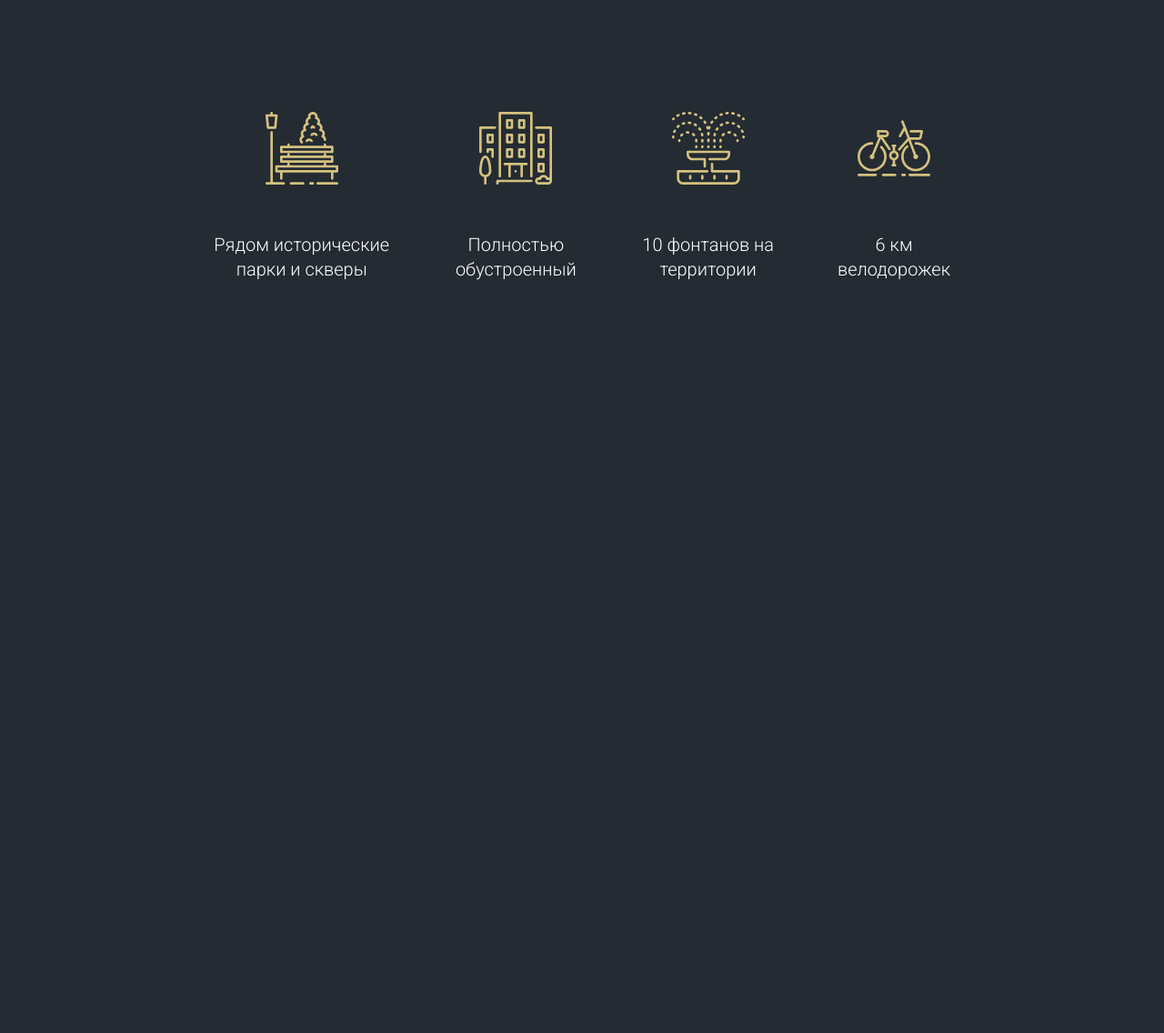
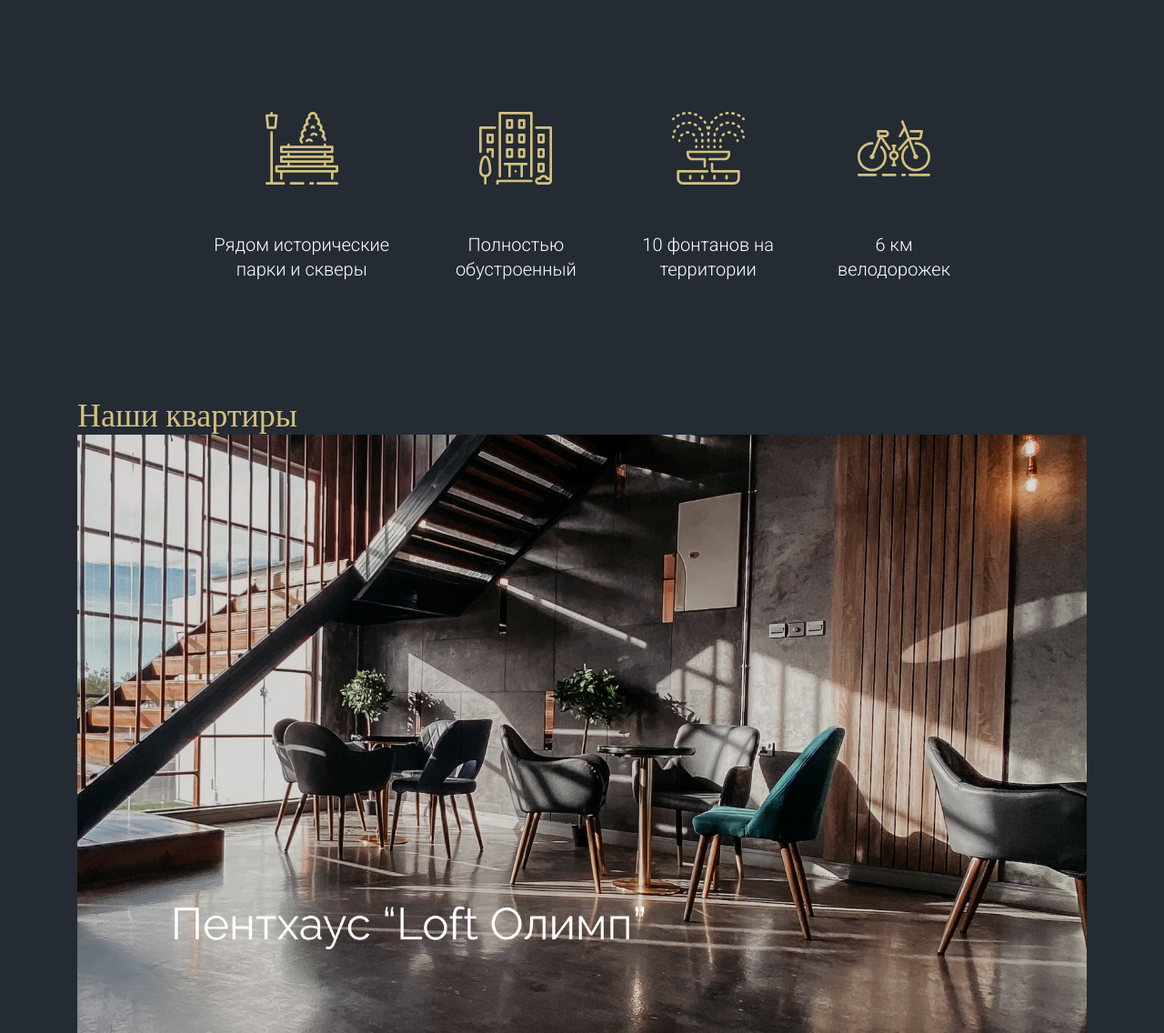
Before and after one commit to NVadimD/loft_house, a plain HTML site: page index.html in a window 1280 px wide. Shown: the part 837-1973 px from the top of the page at 91% size. Before the commit the page ends 1267 px from the top, so only its background shows below. Drawn offline with nearby package versions, Linux system fonts and the light colour scheme.

Commit message:
start develo appartments section

```diff
--- a/index.html
+++ b/index.html
@@ -73,6 +73,18 @@
                     </div>
                 </section>
             </div>
+            <div class="container">
+                <section class="appartments">
+                    <h2 class="appartments__title secondary_title">
+                        Наши квартиры
+                    </h2>
+                    <a href="#!" class="appartments__cards">
+                        <div class="card__item">
+                            <img src="./img/appartments/01.jpg" alt="Пентхаус “Loft Олимп”">
+                        </div>
+                    </a>
+                </section>
+            </div>
         </main>
     </body>
 </html>
--- a/scss/base/_base.scss
+++ b/scss/base/_base.scss
@@ -34,3 +34,9 @@ a {
 .text-right {
     text-align: right;
 }
+
+.secondary_title {
+    font-size: 36px;
+    color: $accent;
+    font-family: $font-accent;
+}
--- /dev/null
+++ b/scss/blocks/_appartments.scss
@@ -0,0 +1,24 @@
+.appartments__cards {
+    margin-top: 88px;
+}
+
+.card__item {
+    position: relative;
+    display: inline-block;
+
+    &::before {
+        content: "";
+        position: absolute;
+        top: 0;
+        left: 0;
+        width: 100%;
+        height: 100%;
+
+        background: linear-gradient(
+                180deg,
+                rgba(36, 43, 51, 0) 0%,
+                #242b33 100%
+            ),
+            url(<path-to-image>), lightgray 50% / cover no-repeat, #d4c17f;
+    }
+}
--- a/scss/main.scss
+++ b/scss/main.scss
@@ -7,3 +7,4 @@
 @import './blocks/header';
 @import './blocks/info';
 @import './blocks/benefits';
+@import './blocks/appartments';
```
Also changed, not shown: css/main.css, img/appartments/01.jpg (added), img/appartments/02.jpg (added), img/appartments/03.jpg (added), img/appartments/04.jpg (added).
